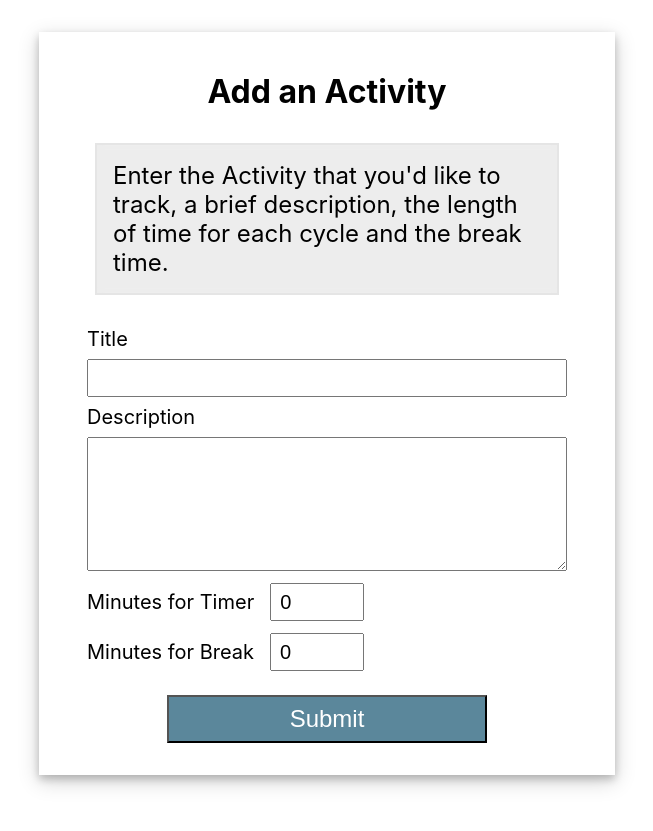
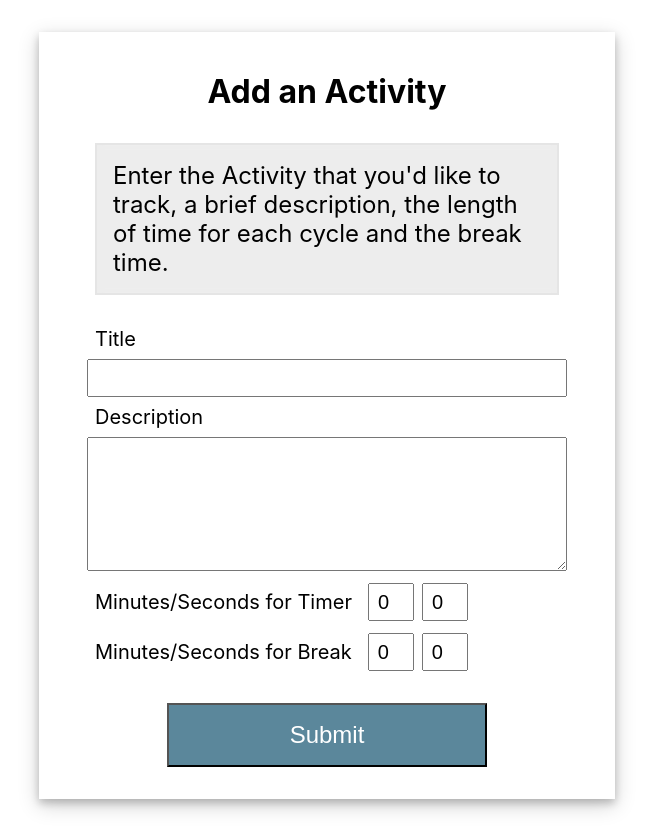
Before and after one commit to DennieCodes/progress-tracker, a React (Create React App) app: page / in a window 1280 px wide. Shown: the whole page, without its empty margins (57-710 px from the left). Before the commit the page ends 807 px from the top, so only its background shows below. Built offline with nearby package versions, Linux system fonts and the light colour scheme.

Commit message:
Added form functionality for Activity

```diff
--- a/src/Activity.js
+++ b/src/Activity.js
@@ -21,6 +21,10 @@ export default class Activity extends Component {
   }
 
   render() {
+
+    let timerLength = parseInt(this.props.timerMin * 60) + parseInt(this.props.timerSec);
+    let breakLength = parseInt(this.props.breakMin * 60) + parseInt(this.props.breakSec);
+
     return (
       <div className="activity-card">
         <h2 className="activity-card__title">{this.props.title}</h2>
@@ -28,8 +32,8 @@ export default class Activity extends Component {
         <Pomodoro
           counter={this.counter}
           count={this.state.count}
-          timerLength={this.props.timerLength}
-          breakLength={this.props.breakLength}
+          timerLength={timerLength}
+          breakLength={breakLength}
         />
       </div>
     )
--- a/src/ActivityForm.css
+++ b/src/ActivityForm.css
@@ -13,7 +13,7 @@ input[type=number]::-webkit-outer-spin-button {
 
 .activity-form__label {
   font-size: 1.25rem;
-  margin: .5rem 0;
+  margin: .5rem;
 }
 
 .activity-form__input {
@@ -26,8 +26,8 @@ input[type=number]::-webkit-outer-spin-button {
   font-size: 1.25rem;
   line-height: 2rem;
   padding-left: .5rem;
-  margin: 0 1rem;
-  width: 5rem;
+  margin-left: .5rem;
+  width: 2rem;
 }
 
 .activity-form__row-grouping {
@@ -38,9 +38,9 @@ input[type=number]::-webkit-outer-spin-button {
 .activity-form__button {
   /* flex allows for individual alignment */
   align-self: center;
-  margin-top: 1.5rem;
+  margin-top: 2rem;
   width: 20rem;
-  height: 3rem;
+  height: 4rem;
   font-size: 1.5rem;
   background-color: #5B879B;
   color: white;
--- a/src/ActivityForm.js
+++ b/src/ActivityForm.js
@@ -1,5 +1,4 @@
 import React, { Component } from 'react';
-
 import './ActivityForm.css';
 
 export default class ActivityForm extends Component {
@@ -8,8 +7,10 @@ export default class ActivityForm extends Component {
     this.state = {
       title: "",
       desc: "",
-      timer: 0,
-      break: 0
+      timerMin: 0,
+      timerSec: 0,
+      breakMin: 0,
+      breakSec: 0
     }
 
     this.handleSubmit = this.handleSubmit.bind(this);
@@ -23,8 +24,10 @@ export default class ActivityForm extends Component {
     this.setState({
       title: "",
       desc: "",
-      timer: 0,
-      break: 0
+      timerMin: 0,
+      timerSec: 0,
+      breakMin: 0,
+      breakSec: 0
     })
   }
 
@@ -55,19 +58,30 @@ export default class ActivityForm extends Component {
           </textarea>
 
           <div className="activity-form__row-grouping">
-            <label className="activity-form__label" htmlFor="timer">Minutes for Timer</label>
-              <input className="activity-form__input--short" type="number" id="timer" name="timer" required
-                placeholder="1500"
-                value={this.state.timer}
+            <label className="activity-form__label" htmlFor="timerMin">Minutes/Seconds for Timer</label>
+              <input className="activity-form__input--short" type="number" id="timerMin" name="timerMin" required
+                placeholder="25"
+                value={this.state.timerMin}
+                onChange={this.handleChange}/>
+
+              <input className="activity-form__input--short" type="number" id="timerSec" name="timerSec" max="60"
+                placeholder="00"
+                value={this.state.timerSec}
                 onChange={this.handleChange}/>
           </div>
 
           <div className="activity-form__row-grouping">
-            <label className="activity-form__label" htmlFor="break">Minutes for Break</label>
-              <input className="activity-form__input--short" type="number" id="break" name="break" required
-                placeholder="300"
-                value={this.state.break}
+            <label className="activity-form__label" htmlFor="breakMin">Minutes/Seconds for Break</label>
+              <input className="activity-form__input--short" type="number" id="breakMin" name="breakMin" required
+                placeholder="5"
+                value={this.state.breakMin}
                 onChange={this.handleChange}/>
+
+              <input className="activity-form__input--short" type="number" id="breakSec" name="breakSec" required
+                placeholder="00" max="60"
+                value={this.state.breakSec}
+                onChange={this.handleChange}/>
+
           </div>
 
           <button className="activity-form__button">Submit</button>
--- a/src/Pomodoro.js
+++ b/src/Pomodoro.js
@@ -77,7 +77,7 @@ export default class Pomodoro extends Component {
       if (this.state.onBreak === false) {                     // if onBreak === false (end of normal timer)
         this.setState({
           onBreak: true,                                      // toggle onBreak value
-          timer: this.props.breakLength || 30                 // set Timer
+          timer: this.props.breakLength || 300                // set Timer
         });
       }
       else {                                                // if onBreak === true (end of break timer)
--- a/src/ProgressTracker.js
+++ b/src/ProgressTracker.js
@@ -22,15 +22,17 @@ export default class ProgressTracker extends Component {
   }
 
   render() {
-    // Create a JSX variable that will contain all of the entries in the activity array
+
     let activities = this.state.activity.map(activity => {
       return(
       <Activity
         title={activity.title}
         desc={activity.desc}
         count={activity.count}
-        timerLength={activity.timer}
-        breakLength={activity.break}
+        timerMin={activity.timerMin}
+        timerSec={activity.timerSec}
+        breakMin={activity.breakMin}
+        breakSec={activity.breakSec}
         key={activity.id}
       />
     )});
@@ -39,7 +41,7 @@ export default class ProgressTracker extends Component {
       <div className="progress-tracker">
         <section className="section--row">
           {activities}
-          <ActivityForm addActivity={this.addActivity}/>
+          <ActivityForm addActivity={this.addActivity} />
         </section>
       </div>
     );
```
